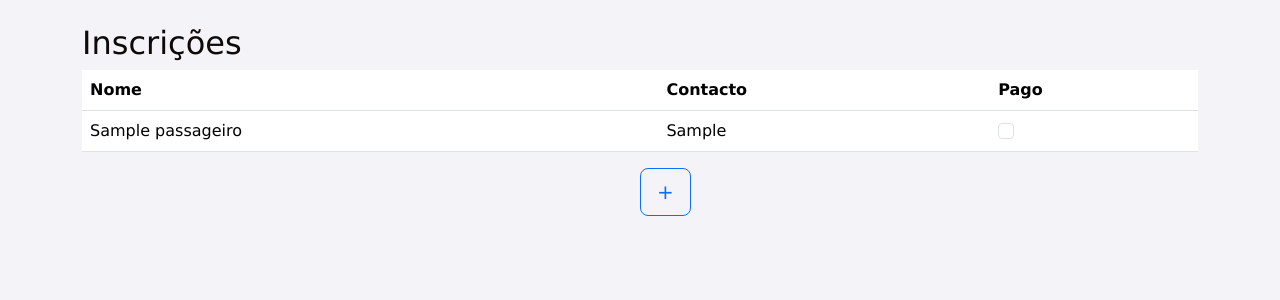
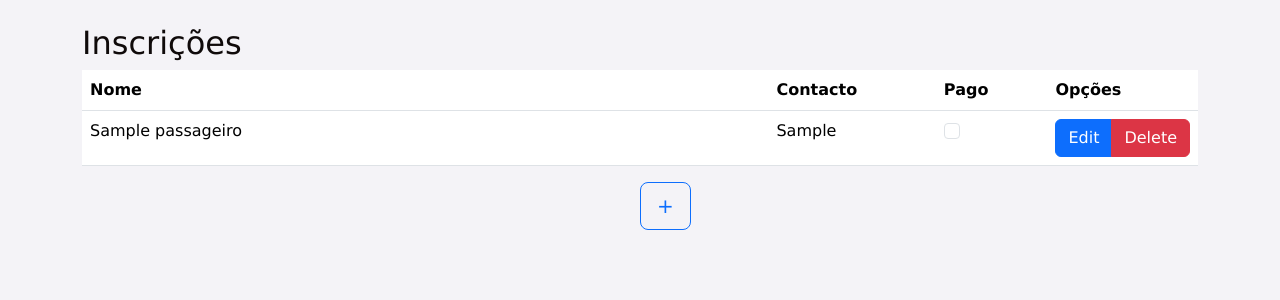
Before and after one commit to tiagomneves-pt/AwayPlanner, a PHP site: page /passageiros.php?id=1 in a window 1280 px wide. Shown: the part 72-372 px from the top of the page. Run offline with PHP 8.4, Linux system fonts and the light colour scheme; tables that the repository leaves empty or names only in its code hold one stand-in row (values such as "Sample post"); data that the repository does not hold is empty; some web fonts are replaced.

Commit message:
Add files via upload
Delete passageiros de uma viagem

```diff
--- a/passageiros.php
+++ b/passageiros.php
@@ -32,8 +32,9 @@
                 <thead>
                     <tr>
                         <th scope="col">Nome</th>
-                    <th scope="col">Contacto</th>
-                    <th scope="col">Pago</th>
+                        <th style="width: 15%" scope="col">Contacto</th>
+                        <th style="width: 10%" scope="col">Pago</th>
+                        <th style="width: 10%" scope="col">Opções</th>
                     </tr>
                 </thead>
                 <?php
@@ -47,18 +48,62 @@
                         <td><?= $nome ?></td>
                         <td><?= $contacto ?></td>
                         <td><input <?php if($pago == 1) echo 'checked';?>  class="form-check-input" type="checkbox" onclick="alterarPagamento(this)" id="<?= $passageiro->id?>"></td>
+                        <td>
+                            <div class="btn-group">
+                                <a href="editPassageiro.php?id_p=<?= $passageiro->id; ?>&id_v=<?=$_GET['id'];?>&destino=<?= $_GET['destino']; ?>" class="btn btn-primary">Edit</a>
+                                <a class="btn btn-danger delete-confirm" href="deletePassageiro.php?id_p=<?= $passageiro->id; ?>&id_v=<?= $_GET['id']; ?>" data-bs-toggle="modal" data-bs-target="#DangerModalalert">
+                                    Delete
+                                </a>
+                            </div>
+                        </td>
                     </tr>
             <?php
             }
             ?>
                 </tbody>
             </table>
-        <a class="btn btn-outline-primary btn-lg position-relative start-50" href="#" role="button">+</a>
+            <a class="btn btn-outline-primary btn-lg position-relative start-50" href="addPassageiro.php?id=<?= $_GET['id'];?>&destino=<?=$_GET['destino'];?>" role="button">+</a>
+    </div>
+
+    <!-- Modal -->
+    <div class="modal fade" id="DangerModalalert" data-bs-backdrop="static" data-bs-keyboard="false" tabindex="-1" aria-labelledby="staticBackdropLabel" aria-hidden="true">
+        <div class="modal-dialog">
+            <div class="modal-content">
+                <div class="modal-header">
+                    <h1 class="modal-title fs-5" id="staticBackdropLabel">Delete Confirmation</h1>
+                    <button type="button" class="btn-close" data-bs-dismiss="modal" aria-label="Close"></button>
+                </div>
+                <div class="modal-body">Tem a certeza que deseja apagar o registo?
+                </div>
+                <div class="modal-footer danger-md">
+                    <a class="btn btn-dark" data-bs-dismiss="modal">No</a>
+                    <a class="btn btn-danger delete-yes" href="#">Yes</a>
+                </div>
+            </div>
+        </div>
     </div>
 
 <script src="js/bootstrap.bundle.min.js"></script>
 <script>
-    function alterarPagamento(checkbox){
-        //TODO: UPDATE pagamento SET pago = 0 WHERE id_passageiro = checkbox.id & id_viagem = $id_viagem
+    document.addEventListener("DOMContentLoaded", function() {
+        var deleteLinks = document.querySelectorAll(".delete-confirm");
+
+        deleteLinks.forEach(function(link) {
+            link.addEventListener("click", function(event) {
+                event.preventDefault();
+
+                var deleteUrl = this.href;
+                alert(deleteUrl);
+
+                var deleteYesLink = document.querySelector(".modal-footer .delete-yes");
+                if (deleteYesLink) {
+                    deleteYesLink.href = deleteUrl;
                 }
+
+                return false;
+            });
+        });
+    });
 </script>
+</body>
+</html>
```
Also changed, not shown: deletePassageiro.php (added, +20 -0 lines). Lines whose indentation alone changed are shown as unchanged.
